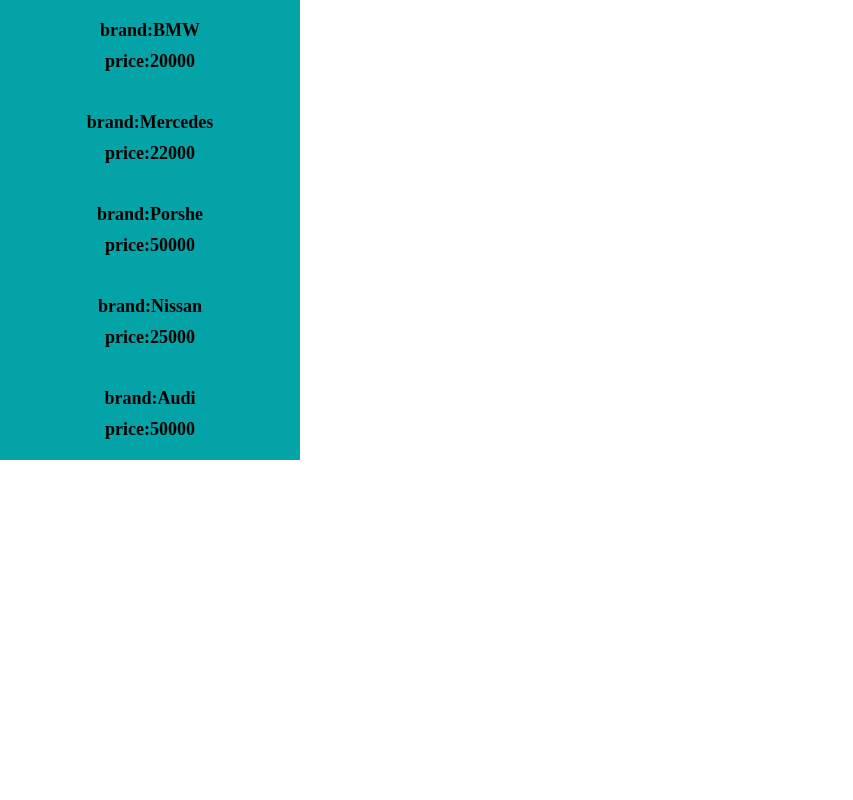
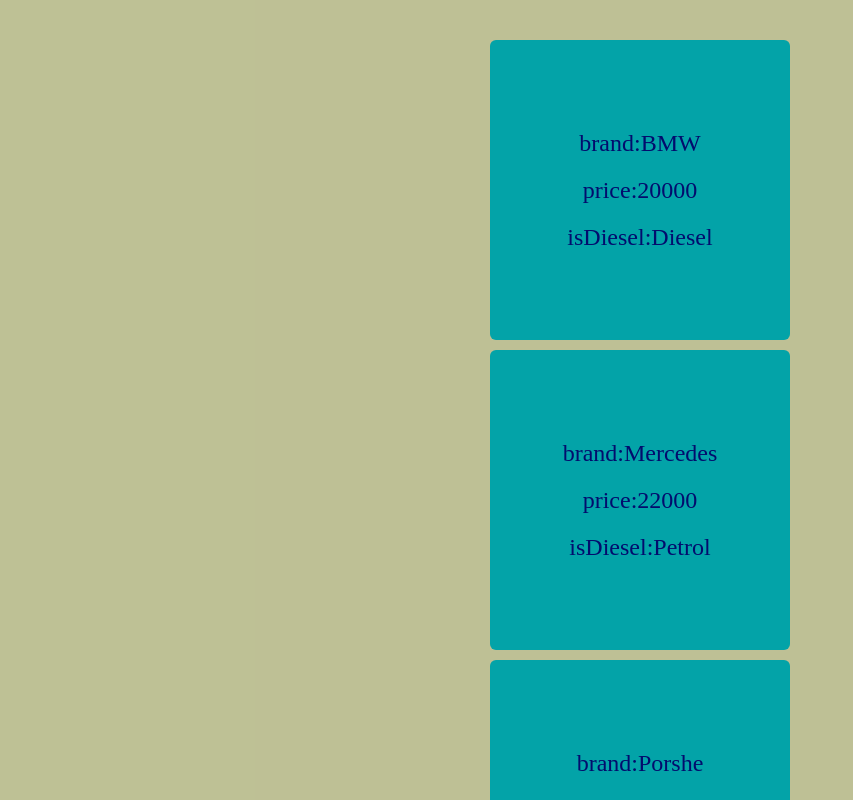
Before and after one commit to Akmi555/projec_02_ts, a React (Create React App) app: page / in a window 1280 px wide. Shown: the top 800 px of the page, without its empty margins (0-853 px from the left). Built offline with nearby package versions, Linux system fonts and the light colour scheme.

Commit message:
Homework007_3

```diff
--- a/package.json
+++ b/package.json
@@ -39,5 +39,8 @@
       "last 1 firefox version",
       "last 1 safari version"
     ]
+  },
+  "devDependencies": {
+    "@types/uuid": "^10.0.0"
   }
 }
--- a/src/homeworks/Homework007/Homework007.tsx
+++ b/src/homeworks/Homework007/Homework007.tsx
@@ -1,19 +1,23 @@
+import { v4 } from 'uuid';
+
 import "./styles.css";
 import { cars } from "./data";
 import { Car } from "./types";
 
+
 function Homework007() {
-  const resultCar: Car = cars.map((cars) => {
+  const resultCar= cars.map((car: Car) => {
     return (
-      <div className="csr-component">
-        <div>brand:{cars.brand}</div>
-        <div>price:{cars.price}</div>
+      <div className="csr-component" key={v4()}>
+        <div>brand:{car.brand}</div>
+        <div>price:{car.price}</div>
+        <div>isDiesel:{car.isDiesel? 'Diesel': 'Petrol'}</div>
       </div>
     );
   });
   console.log(resultCar);
 
-  return <div>{resultCar}</div>;
+  return <div className="homework007-component">{resultCar}</div>;
 }
 
 export default Homework007;
--- a/src/homeworks/Homework007/data.js
+++ b/src/homeworks/Homework007/data.ts
@@ -1,4 +1,6 @@
-export const cars = [
+import { Car } from "./types";
+
+export const cars: Car[] = [
   { brand: "BMW", price: 20000, isDiesel: true },
   { brand: "Mercedes", price: "22000", isDiesel: false },
   { brand: "Porshe", price: 50000, isDiesel: true },
--- a/src/homeworks/Homework007/styles.css
+++ b/src/homeworks/Homework007/styles.css
@@ -1,11 +1,25 @@
-.csr-component{
+.homework007-component {
+  display: flex;
+  flex-direction: column;
+  align-items: center;
+  justify-content: center;
+  flex: 1;
+  gap: 10px;
+  padding: 40px;
+  background-color: rgba(104, 109, 8, 0.427);
+}
+
+.csr-component {
     display: flex;
     flex-direction: column;
+    justify-content: center;
     align-items: center;
-    gap: 10px;
+    gap: 20px;
+    padding: 20px;
+    min-width: 300px;
+    min-height: 300px;
+    border-radius: 6px;
     background-color: rgb(3, 163, 168);
-    width: 300px;
-    padding: 20px;
-    font-size: 18px;
-    font-weight: bold;
+    color: rgb(3, 12, 109);
+    font-size: 24px;
 }
--- a/src/homeworks/Homework007/types.ts
+++ b/src/homeworks/Homework007/types.ts
@@ -1,6 +1,8 @@
+type Price = number|string;
+
 export interface Car {
     brand: string;
-    price: number|string;
+    price: Price;
     isDiesel?: boolean;
 
 }
```
Also changed, not shown: 1 other file (tests, documents, lock files or other folders).
